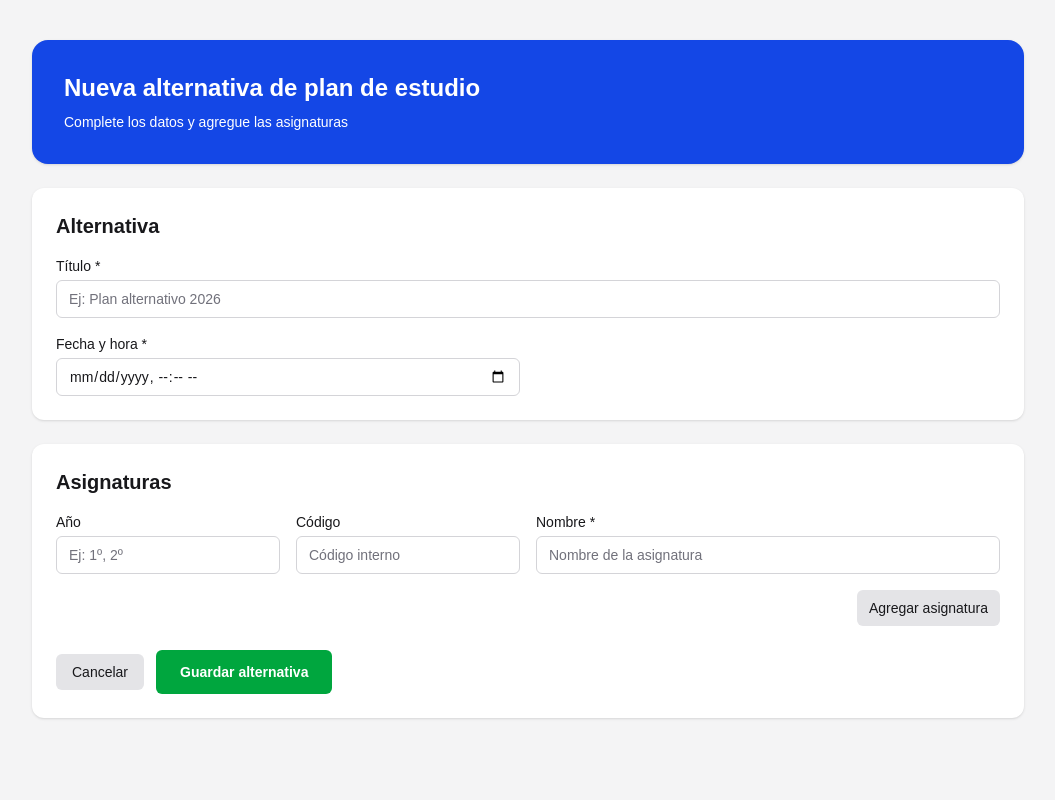
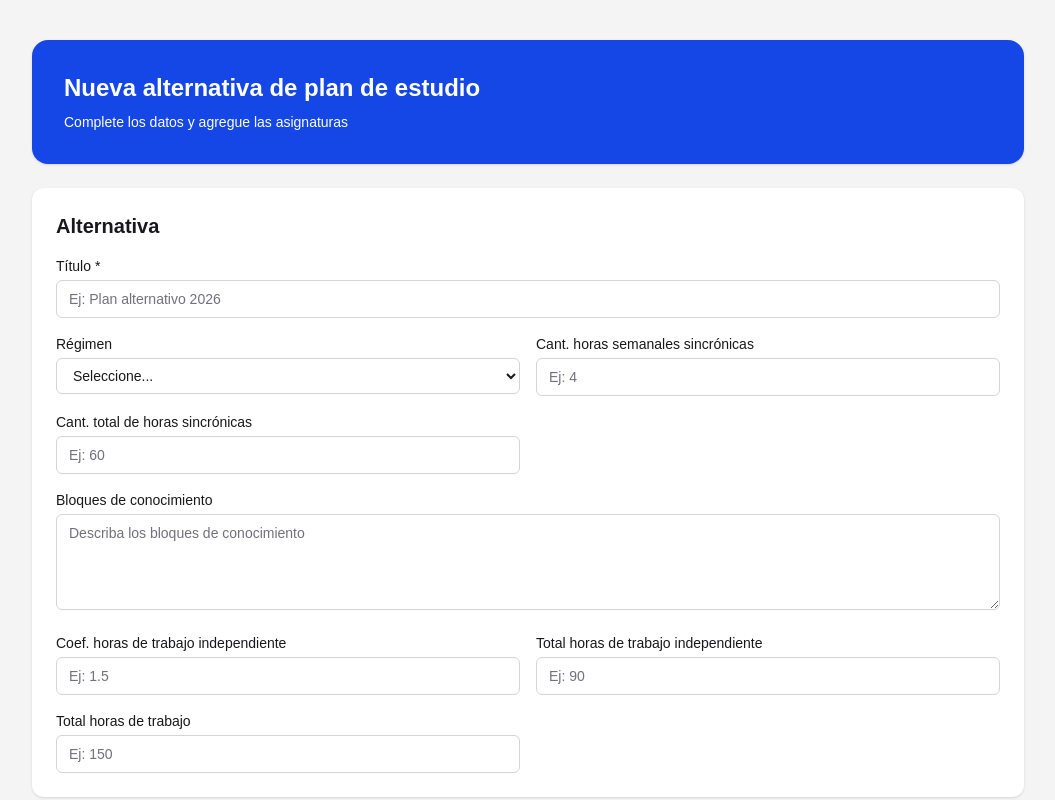
Before and after one commit to carlosacostap-unca/form-sugerencias-plan, a Next.js app: page /alternativa/nueva in a window 1280 px wide. Shown: the top 800 px of the page, without its empty margins (112-1167 px from the left). Built offline with nearby package versions, Linux system fonts and the light colour scheme.

Commit message:
Alternativas: nuevos campos en BD y formulario; detalle muestra campos; script SQL de ALTER TABLE

```diff
--- a/app/alternativa/nueva/page.tsx
+++ b/app/alternativa/nueva/page.tsx
@@ -8,9 +8,17 @@ type AsigAlt = { anio: string; codigo: string; nombre: string };
 export default function NuevaAlternativaPage() {
   const router = useRouter();
   const [titulo, setTitulo] = useState("");
-  const [fechaHora, setFechaHora] = useState("");
+
+  const [regimen, setRegimen] = useState("");
+  const [horasSemanales, setHorasSemanales] = useState("");
+  const [horasTotales, setHorasTotales] = useState("");
+  const [bloquesConocimiento, setBloquesConocimiento] = useState("");
+  const [coefHorasTI, setCoefHorasTI] = useState("");
+  const [horasTITotales, setHorasTITotales] = useState("");
+  const [horasTrabajoTotales, setHorasTrabajoTotales] = useState("");
+
   const [items, setItems] = useState<AsigAlt[]>([{ anio: "", codigo: "", nombre: "" }]);
-  const [errores, setErrores] = useState<{ alternativa?: { titulo?: string; fechaHora?: string; asignaturas?: string } }>({});
+  const [errores, setErrores] = useState<{ alternativa?: { titulo?: string; asignaturas?: string } }>({});
   const [enviando, setEnviando] = useState(false);
 
   const agregarItem = () => {
@@ -29,10 +37,9 @@ export default function NuevaAlternativaPage() {
     const errs: typeof errores = {};
     errs.alternativa = {};
     if (!titulo.trim()) errs.alternativa.titulo = "Título requerido";
-    if (!fechaHora.trim()) errs.alternativa.fechaHora = "Fecha y hora requeridas";
     const hayAsignaturas = items.length > 0 && items.some((x) => x.nombre.trim());
     if (!hayAsignaturas) errs.alternativa.asignaturas = "Agregue al menos una asignatura";
-    const hayErr = Boolean(errs.alternativa?.titulo || errs.alternativa?.fechaHora || errs.alternativa?.asignaturas);
+    const hayErr = Boolean(errs.alternativa?.titulo || errs.alternativa?.asignaturas);
     if (hayErr) {
       setErrores(errs);
       window.scrollTo({ top: 0, behavior: "smooth" });
@@ -41,8 +48,22 @@ export default function NuevaAlternativaPage() {
     setEnviando(true);
     try {
       const supabase = getSupabaseAnon();
-      const iso = new Date(fechaHora).toISOString();
-      const { data: alt, error: altErr } = await supabase.from("alternativas_planes").insert({ titulo, fecha_hora: iso }).select().single();
+      const iso = new Date().toISOString();
+      const { data: alt, error: altErr } = await supabase
+        .from("alternativas_planes")
+        .insert({
+          titulo,
+          fecha_hora: iso,
+          regimen: regimen || null,
+          horas_semanales: horasSemanales || null,
+          horas_totales: horasTotales || null,
+          bloques_conocimiento: bloquesConocimiento || null,
+          coeficiente_horas_trabajo_independiente: coefHorasTI || null,
+          horas_trabajo_independiente_totales: horasTITotales || null,
+          horas_trabajo_totales: horasTrabajoTotales || null,
+        })
+        .select()
+        .single();
       if (altErr) throw new Error(altErr.message);
       const alternativaId = (alt as { id: number }).id;
       for (const it of items) {
@@ -93,17 +114,71 @@ export default function NuevaAlternativaPage() {
               {errores.alternativa?.titulo && <p className="mt-1 text-xs text-red-600">{errores.alternativa?.titulo}</p>}
             </div>
             <div>
-              <label className="mb-1 block text-sm font-medium">Fecha y hora *</label>
+              <label className="mb-1 block text-sm font-medium">Régimen</label>
+              <select
+                className="w-full rounded-md border border-zinc-300 bg-white px-3 py-2 text-sm text-zinc-900 outline-none focus:ring-2 focus:ring-blue-600"
+                value={regimen}
+                onChange={(e) => setRegimen(e.target.value)}
+              >
+                <option value="">Seleccione...</option>
+                <option value="Anual">Anual</option>
+                <option value="1º Cuatr.">1º Cuatr.</option>
+                <option value="2º Cuatr.">2º Cuatr.</option>
+              </select>
+            </div>
+            <div>
+              <label className="mb-1 block text-sm font-medium">Cant. horas semanales sincrónicas</label>
               <input
-                type="datetime-local"
                 className="w-full rounded-md border border-zinc-300 bg-white px-3 py-2 text-sm text-zinc-900 placeholder:text-zinc-500 outline-none focus:ring-2 focus:ring-blue-600"
-                value={fechaHora}
-                onChange={(e) => {
-                  setFechaHora(e.target.value);
-                  setErrores((prev) => ({ ...prev, alternativa: { ...(prev.alternativa || {}), fechaHora: undefined } }));
-                }}
+                placeholder="Ej: 4"
+                value={horasSemanales}
+                onChange={(e) => setHorasSemanales(e.target.value)}
               />
-              {errores.alternativa?.fechaHora && <p className="mt-1 text-xs text-red-600">{errores.alternativa?.fechaHora}</p>}
+            </div>
+            <div>
+              <label className="mb-1 block text-sm font-medium">Cant. total de horas sincrónicas</label>
+              <input
+                className="w-full rounded-md border border-zinc-300 bg-white px-3 py-2 text-sm text-zinc-900 placeholder:text-zinc-500 outline-none focus:ring-2 focus:ring-blue-600"
+                placeholder="Ej: 60"
+                value={horasTotales}
+                onChange={(e) => setHorasTotales(e.target.value)}
+              />
+            </div>
+            <div className="sm:col-span-2">
+              <label className="mb-1 block text-sm font-medium">Bloques de conocimiento</label>
+              <textarea
+                className="min-h-24 w-full rounded-md border border-zinc-300 bg-white px-3 py-2 text-sm text-zinc-900 placeholder:text-zinc-500 outline-none focus:ring-2 focus:ring-blue-600"
+                placeholder="Describa los bloques de conocimiento"
+                value={bloquesConocimiento}
+                onChange={(e) => setBloquesConocimiento(e.target.value)}
+              />
+            </div>
+            <div>
+              <label className="mb-1 block text-sm font-medium">Coef. horas de trabajo independiente</label>
+              <input
+                className="w-full rounded-md border border-zinc-300 bg-white px-3 py-2 text-sm text-zinc-900 placeholder:text-zinc-500 outline-none focus:ring-2 focus:ring-blue-600"
+                placeholder="Ej: 1.5"
+                value={coefHorasTI}
+                onChange={(e) => setCoefHorasTI(e.target.value)}
+              />
+            </div>
+            <div>
+              <label className="mb-1 block text-sm font-medium">Total horas de trabajo independiente</label>
+              <input
+                className="w-full rounded-md border border-zinc-300 bg-white px-3 py-2 text-sm text-zinc-900 placeholder:text-zinc-500 outline-none focus:ring-2 focus:ring-blue-600"
+                placeholder="Ej: 90"
+                value={horasTITotales}
+                onChange={(e) => setHorasTITotales(e.target.value)}
+              />
+            </div>
+            <div>
+              <label className="mb-1 block text-sm font-medium">Total horas de trabajo</label>
+              <input
+                className="w-full rounded-md border border-zinc-300 bg-white px-3 py-2 text-sm text-zinc-900 placeholder:text-zinc-500 outline-none focus:ring-2 focus:ring-blue-600"
+                placeholder="Ej: 150"
+                value={horasTrabajoTotales}
+                onChange={(e) => setHorasTrabajoTotales(e.target.value)}
+              />
             </div>
           </div>
         </section>
@@ -115,12 +190,18 @@ export default function NuevaAlternativaPage() {
               <div key={idx} className="grid grid-cols-1 gap-4 sm:grid-cols-4">
                 <div>
                   <label className="mb-1 block text-sm font-medium">Año</label>
-                  <input
-                    className="w-full rounded-md border border-zinc-300 bg-white px-3 py-2 text-sm text-zinc-900 placeholder:text-zinc-500 outline-none focus:ring-2 focus:ring-blue-600"
-                    placeholder="Ej: 1º, 2º"
+                  <select
+                    className="w-full rounded-md border border-zinc-300 bg-white px-3 py-2 text-sm text-zinc-900 outline-none focus:ring-2 focus:ring-blue-600"
                     value={it.anio}
                     onChange={(e) => actualizarItem(idx, "anio", e.target.value)}
-                  />
+                  >
+                    <option value="">Seleccione...</option>
+                    <option value="1º">1º</option>
+                    <option value="2º">2º</option>
+                    <option value="3º">3º</option>
+                    <option value="4º">4º</option>
+                    <option value="5º">5º</option>
+                  </select>
                 </div>
                 <div>
                   <label className="mb-1 block text-sm font-medium">Código</label>
--- a/app/alternativas/[id]/page.tsx
+++ b/app/alternativas/[id]/page.tsx
@@ -3,7 +3,19 @@ import { useEffect, useState } from "react";
 import { useParams, useRouter } from "next/navigation";
 import { getSupabaseAnon } from "../../../lib/supabase";
 
-type Alternativa = { id: number; titulo: string; fecha_hora: string; created_at: string };
+type Alternativa = {
+  id: number;
+  titulo: string;
+  fecha_hora: string;
+  regimen: string | null;
+  horas_semanales: string | null;
+  horas_totales: string | null;
+  bloques_conocimiento: string | null;
+  coeficiente_horas_trabajo_independiente: string | null;
+  horas_trabajo_independiente_totales: string | null;
+  horas_trabajo_totales: string | null;
+  created_at: string;
+};
 type AsignaturaAlt = { id: number; alternativa_id: number; anio: string | null; codigo: string | null; nombre: string; created_at: string };
 
 export default function AlternativaDetallePage() {
@@ -19,7 +31,13 @@ export default function AlternativaDetallePage() {
     const fetch = async () => {
       try {
         const supabase = getSupabaseAnon();
-        const { data: a } = await supabase.from("alternativas_planes").select("id,titulo,fecha_hora,created_at").eq("id", idNum).single();
+        const { data: a } = await supabase
+          .from("alternativas_planes")
+          .select(
+            "id,titulo,fecha_hora,regimen,horas_semanales,horas_totales,bloques_conocimiento,coeficiente_horas_trabajo_independiente,horas_trabajo_independiente_totales,horas_trabajo_totales,created_at"
+          )
+          .eq("id", idNum)
+          .single();
         setAlt((a as Alternativa) || null);
         const { data: s } = await supabase
           .from("alternativas_planes_asignaturas")
@@ -55,6 +73,36 @@ export default function AlternativaDetallePage() {
             <div>
               <h2 className="text-xl font-semibold text-zinc-900">{alt.titulo}</h2>
               <p className="mt-1 text-sm text-zinc-600">{new Date(alt.fecha_hora).toLocaleString()}</p>
+              <div className="mt-4 grid grid-cols-1 gap-4 sm:grid-cols-2">
+                <div>
+                  <p className="text-xs text-zinc-500">Régimen</p>
+                  <p className="text-sm text-zinc-900">{alt.regimen || "-"}</p>
+                </div>
+                <div>
+                  <p className="text-xs text-zinc-500">Horas semanales sincrónicas</p>
+                  <p className="text-sm text-zinc-900">{alt.horas_semanales || "-"}</p>
+                </div>
+                <div>
+                  <p className="text-xs text-zinc-500">Total horas sincrónicas</p>
+                  <p className="text-sm text-zinc-900">{alt.horas_totales || "-"}</p>
+                </div>
+                <div>
+                  <p className="text-xs text-zinc-500">Coef. trabajo independiente</p>
+                  <p className="text-sm text-zinc-900">{alt.coeficiente_horas_trabajo_independiente || "-"}</p>
+                </div>
+                <div>
+                  <p className="text-xs text-zinc-500">Total horas trabajo independiente</p>
+                  <p className="text-sm text-zinc-900">{alt.horas_trabajo_independiente_totales || "-"}</p>
+                </div>
+                <div>
+                  <p className="text-xs text-zinc-500">Total horas de trabajo</p>
+                  <p className="text-sm text-zinc-900">{alt.horas_trabajo_totales || "-"}</p>
+                </div>
+                <div className="sm:col-span-2">
+                  <p className="text-xs text-zinc-500">Bloques de conocimiento</p>
+                  <p className="text-sm text-zinc-900 whitespace-pre-wrap">{alt.bloques_conocimiento || "-"}</p>
+                </div>
+              </div>
               <div className="mt-6">
                 <h3 className="text-lg font-semibold">Asignaturas</h3>
                 {asigs.length === 0 ? (
```
Also changed, not shown: 2 other files (tests, documents, lock files or other folders).
